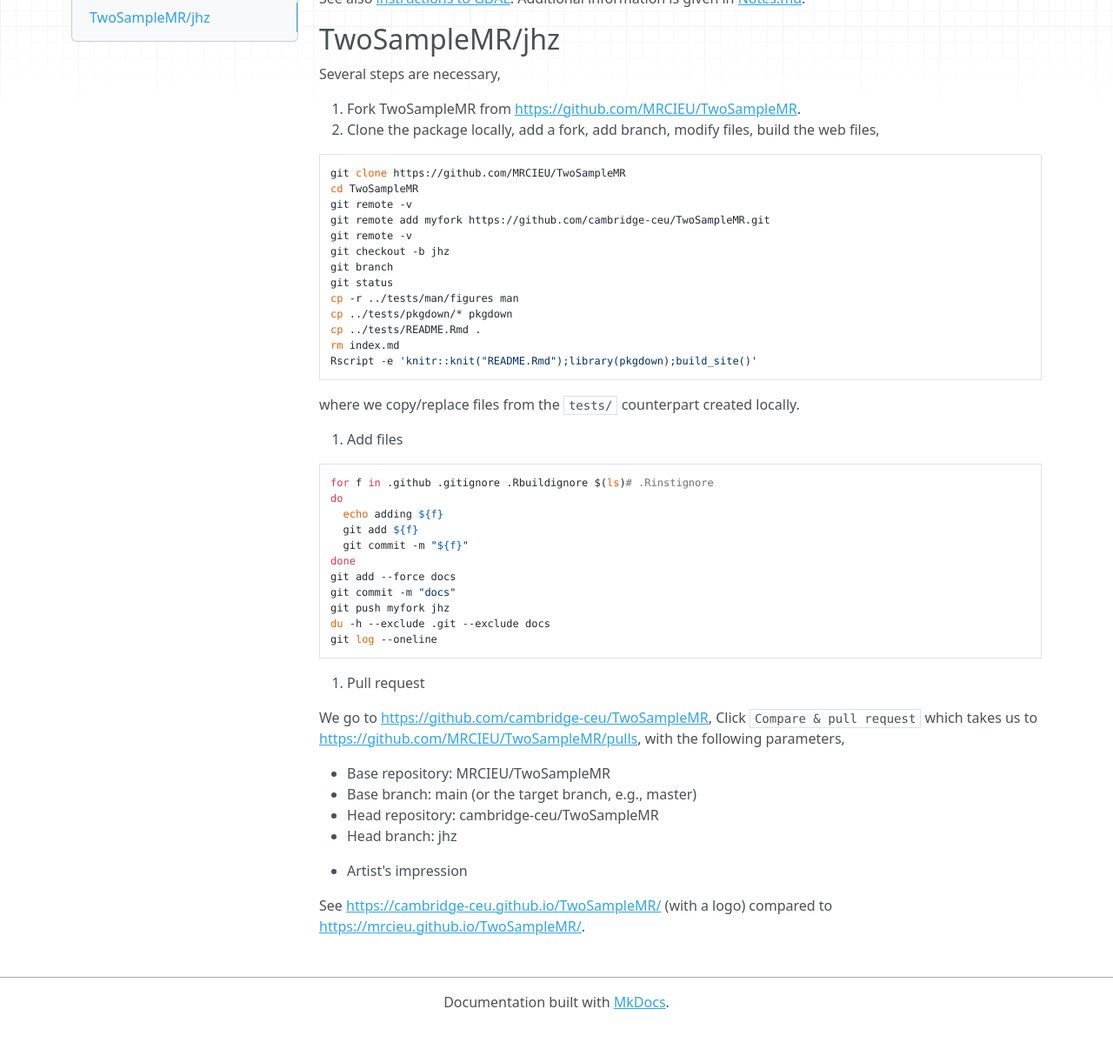
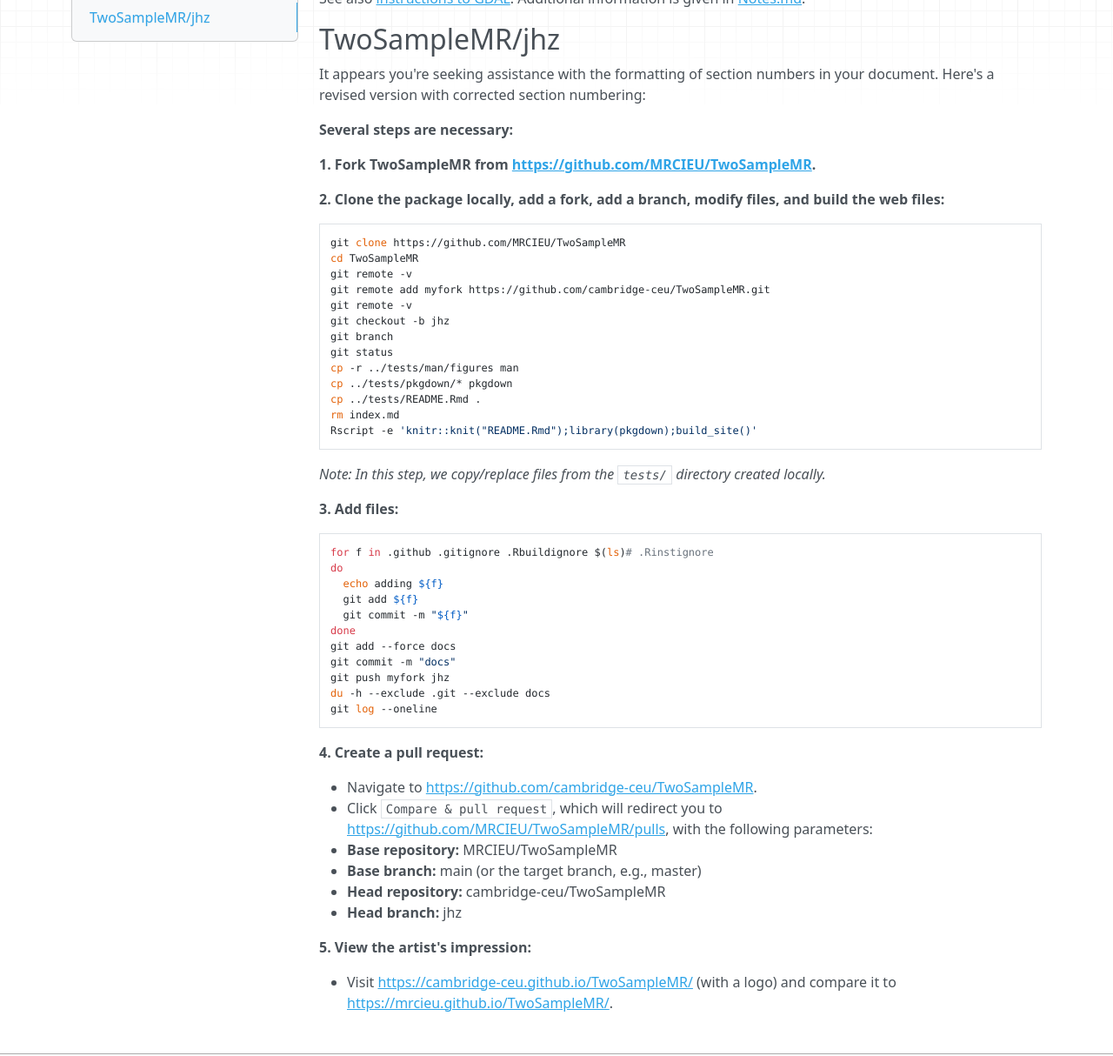
Before and after one commit to jinghuazhao/physalia, an MkDocs documentation site: the page built from docs/README.md, in a window 1280 px wide and 1400 px high, scrolled down 914 px, cut to the strip 186-1400 px from the top of the window. Shown: the whole strip at 87% size. Built offline with MkDocs 1.6.1, drawn with Linux system fonts in a browser that asks for light colours; nearby versions of some CDN libraries; a script that is not in the unit is left out; before the commit the page ends 2280 px from its top, so only the background shows below that.

Commit message:
physalia

````diff
--- a/docs/README.md
+++ b/docs/README.md
@@ -38,10 +38,14 @@ Additional information is given in [Notes.md](Notes.md).
 
 ## TwoSampleMR/jhz
 
-Several steps are necessary,
+It appears you're seeking assistance with the formatting of section numbers in your document. Here's a revised version with corrected section numbering:
 
-1. Fork TwoSampleMR from <https://github.com/MRCIEU/TwoSampleMR>.
-2. Clone the package locally, add a fork, add branch, modify files, build the web files,
+**Several steps are necessary:**
+
+**1. Fork TwoSampleMR from <https://github.com/MRCIEU/TwoSampleMR>.**
+
+**2. Clone the package locally, add a fork, add a branch, modify files, and build the web files:**
+
 ```bash
 git clone https://github.com/MRCIEU/TwoSampleMR
 cd TwoSampleMR
@@ -57,9 +61,11 @@ cp ../tests/README.Rmd .
 rm index.md
 Rscript -e 'knitr::knit("README.Rmd");library(pkgdown);build_site()'
 ```
-where we copy/replace files from the `tests/` counterpart created locally.
 
-3. Add files
+*Note: In this step, we copy/replace files from the `tests/` directory created locally.*
+
+**3. Add files:**
+
 ```bash
 for f in .github .gitignore .Rbuildignore $(ls)# .Rinstignore
 do
@@ -74,16 +80,15 @@ du -h --exclude .git --exclude docs
 git log --oneline
 ```
 
-4. Pull request
+**4. Create a pull request:**
 
-We go to <https://github.com/cambridge-ceu/TwoSampleMR>, Click `Compare & pull request` which takes us to
-<https://github.com/MRCIEU/TwoSampleMR/pulls>, with the following parameters,
+- Navigate to <https://github.com/cambridge-ceu/TwoSampleMR>.
+- Click `Compare & pull request`, which will redirect you to <https://github.com/MRCIEU/TwoSampleMR/pulls>, with the following parameters:
+  - **Base repository:** MRCIEU/TwoSampleMR
+  - **Base branch:** main (or the target branch, e.g., master)
+  - **Head repository:** cambridge-ceu/TwoSampleMR
+  - **Head branch:** jhz
 
-* Base repository: MRCIEU/TwoSampleMR
-* Base branch: main (or the target branch, e.g., master)
-* Head repository: cambridge-ceu/TwoSampleMR
-* Head branch: jhz
+**5. View the artist's impression:**
 
-5. Artist's impression
-
-See <https://cambridge-ceu.github.io/TwoSampleMR/> (with a logo) compared to <https://mrcieu.github.io/TwoSampleMR/>.
+- Visit <https://cambridge-ceu.github.io/TwoSampleMR/> (with a logo) and compare it to <https://mrcieu.github.io/TwoSampleMR/>.
````
